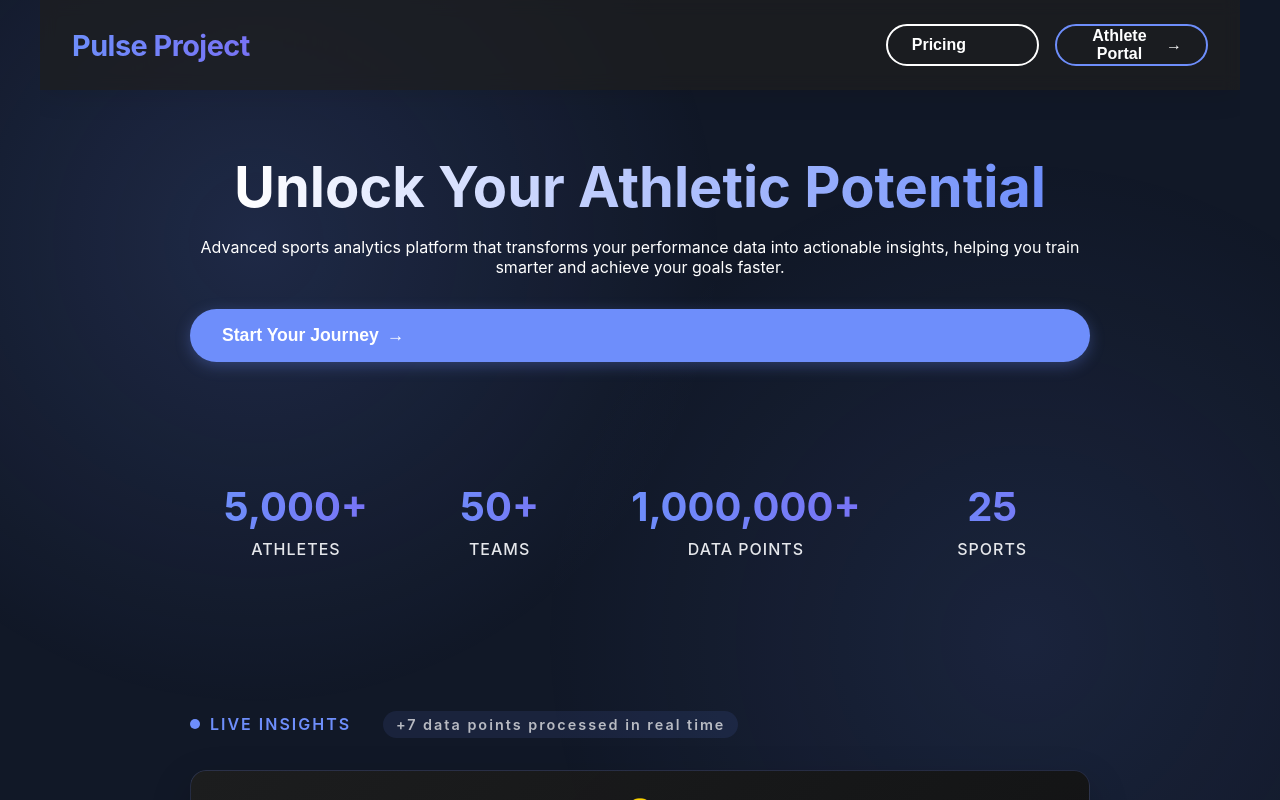
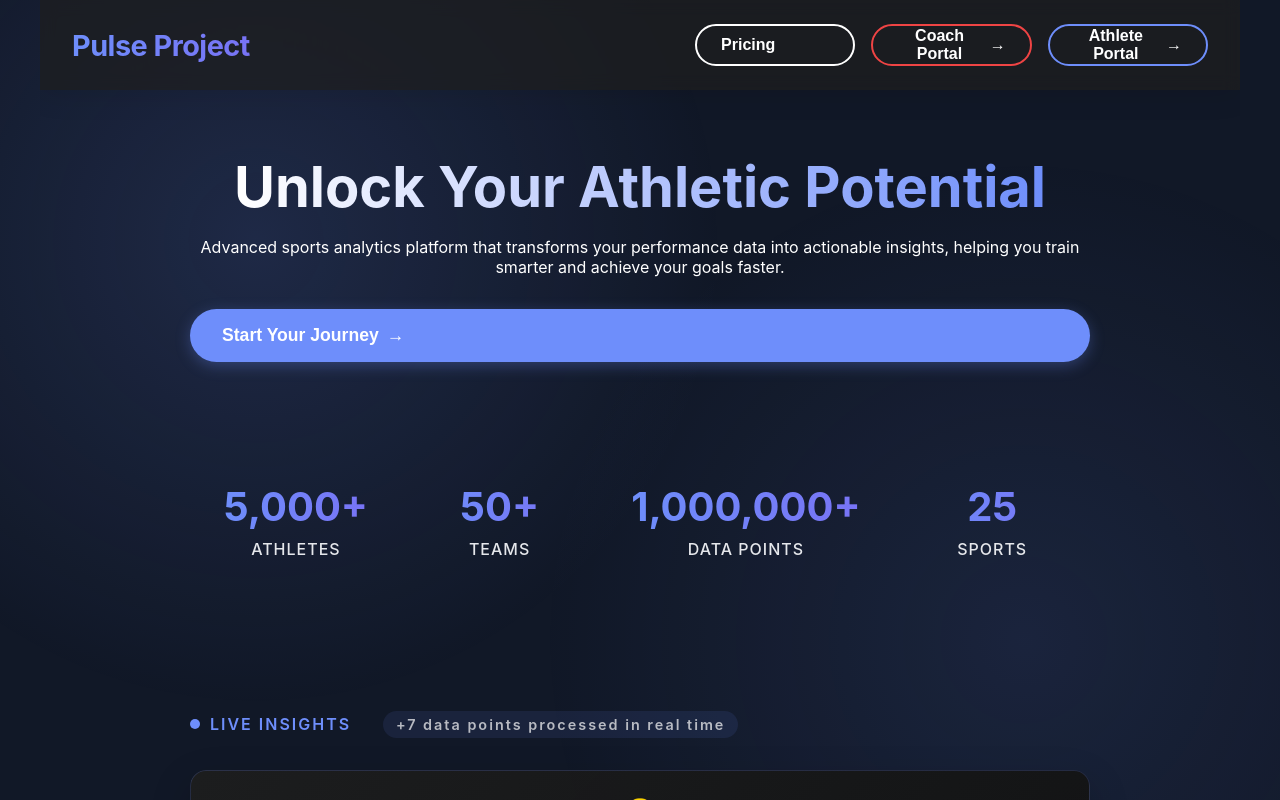
Before and after one commit to AndyP251/sports-data-analytics, a React (Vite) app in the folder frontend/: page / in a window 1280 px wide. Built offline with nearby package versions, Linux system fonts and the light colour scheme.

Commit message:
coach portal button

```diff
--- a/frontend/src/components/HomePage.jsx
+++ b/frontend/src/components/HomePage.jsx
@@ -75,6 +75,10 @@ const HomePage = () => {
 
   const navigateToPricing = () => {
     navigate('/pricing');
+  };
+
+  const navigateToCoachPortal = () => {
+    navigate('/coach-portal');
   };
 
   // Stats for counter animation
@@ -201,6 +205,13 @@ const HomePage = () => {
           >
             Pricing
             <span className="button-arrow-hidden"></span>
+          </button>
+          <button
+            className="coach-portal-button"
+            onClick={navigateToCoachPortal}
+          >
+            Coach Portal
+            <span className="button-arrow">→</span>
           </button>
           <button
             className="athlete-portal-button"
@@ -414,6 +425,7 @@ const HomePage = () => {
             <a href="#integrations">Integrations</a>
             <a href="#testimonials">Testimonials</a>
             <a onClick={navigateToPricing}>Pricing</a>
+            <a onClick={navigateToCoachPortal}>Coach Portal</a>
             <a onClick={navigateToAthletePortal} className="footer-cta">Athlete Portal</a>
             <a onClick={navigateToPrivacyPolicy}>Privacy Policy</a>
           </div>
```
